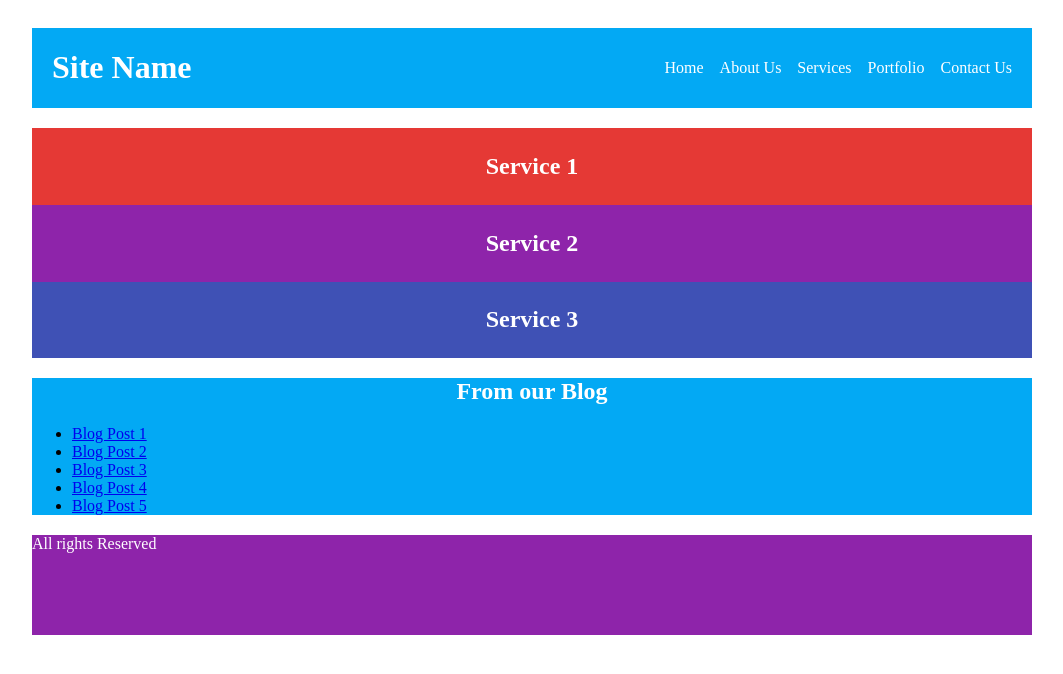
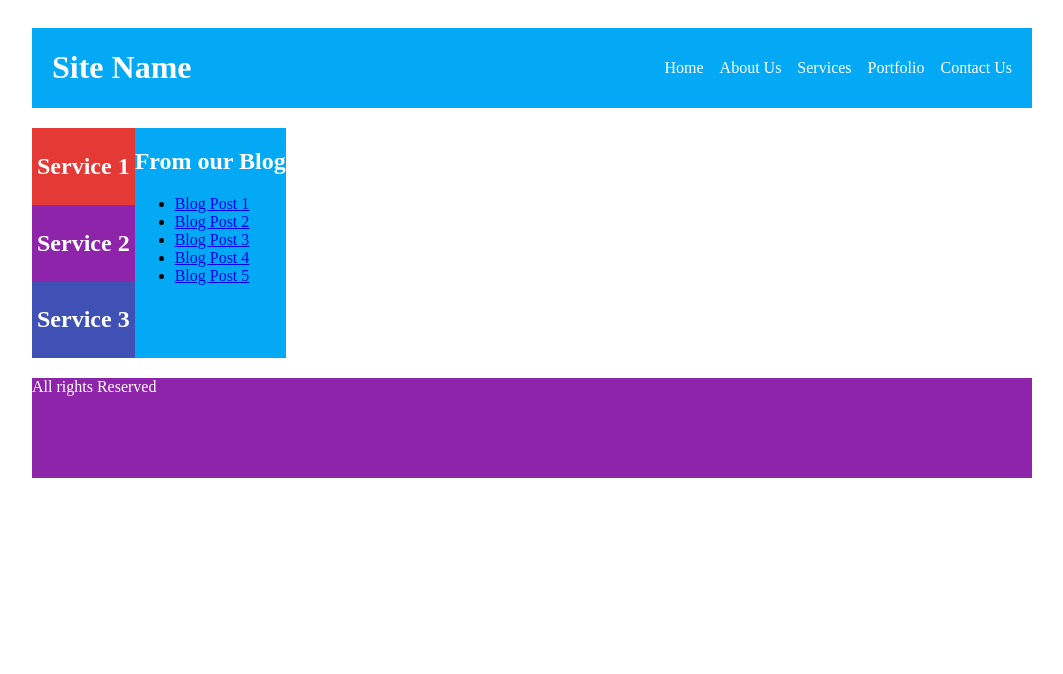
Before and after one commit to smarigowda/angular-cssflexbox-and-grid-ultimate-course, an Angular app: page / in a window 1280 px wide. Shown: the top 674 px of the page, without its empty margins (108-1171 px from the left). Built offline with nearby package versions, Linux system fonts and the light colour scheme.

Commit message:
respinsive layout using flex direction

```diff
--- a/projects/layout-using-flexbox/src/app/app.component.scss
+++ b/projects/layout-using-flexbox/src/app/app.component.scss
@@ -63,22 +63,21 @@ h2 {
 
 .flex-container {
   margin-top: 20px;
-  /* Flex here*/
+  display: flex;
+  flex-direction: column;
 }
 
 @media screen and (min-width:768px) {
   .flex-container {
-    /* Flex here*/
+    flex-direction: row;
   }
 }
 
 .main-content {
-  /* Flex here*/
-
 }
 
 aside {
-  /* flex here*/
+
 }
 
 aside {
@@ -87,25 +86,25 @@ aside {
 
 @media screen and (min-width:768px) {
   .main-content {
-    /* Flex here*/
+
   }
 
   aside {
-    /* Flex here*/
+
   }
 }
 
 .services {
-  /* Flex here*/
+
 }
 
 .services .service {
-  /* Flex here*/
+
 }
 
 @media screen and (min-width:768px) {
   .services .service {
-    /* Flex here*/
+
   }
 }
 
@@ -127,7 +126,7 @@ footer {
   height: 100px;
   background-color: #8E24AA;
   margin-top: 20px;
-  /* Flex here*/
+
 }
 
 footer p {
```
